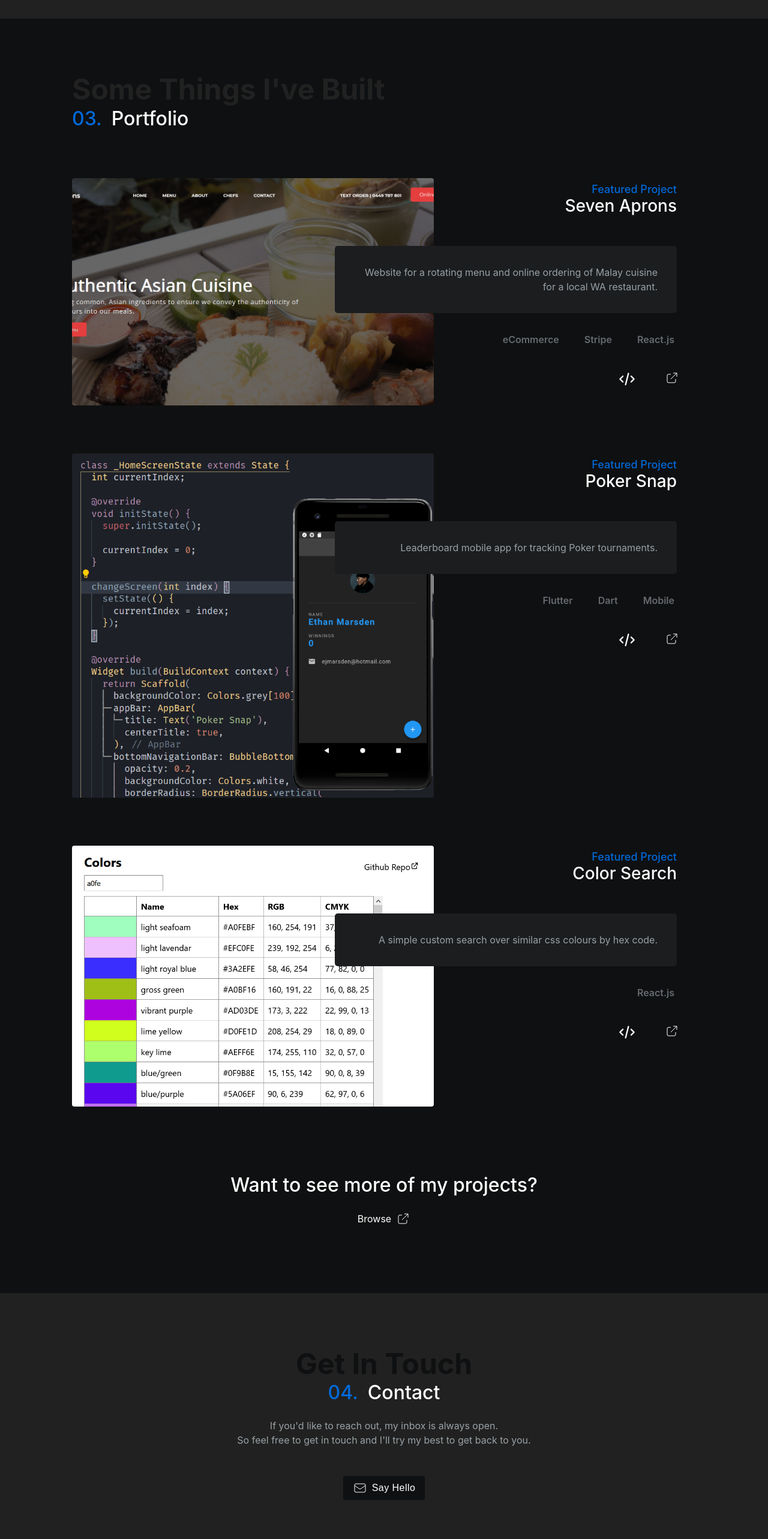
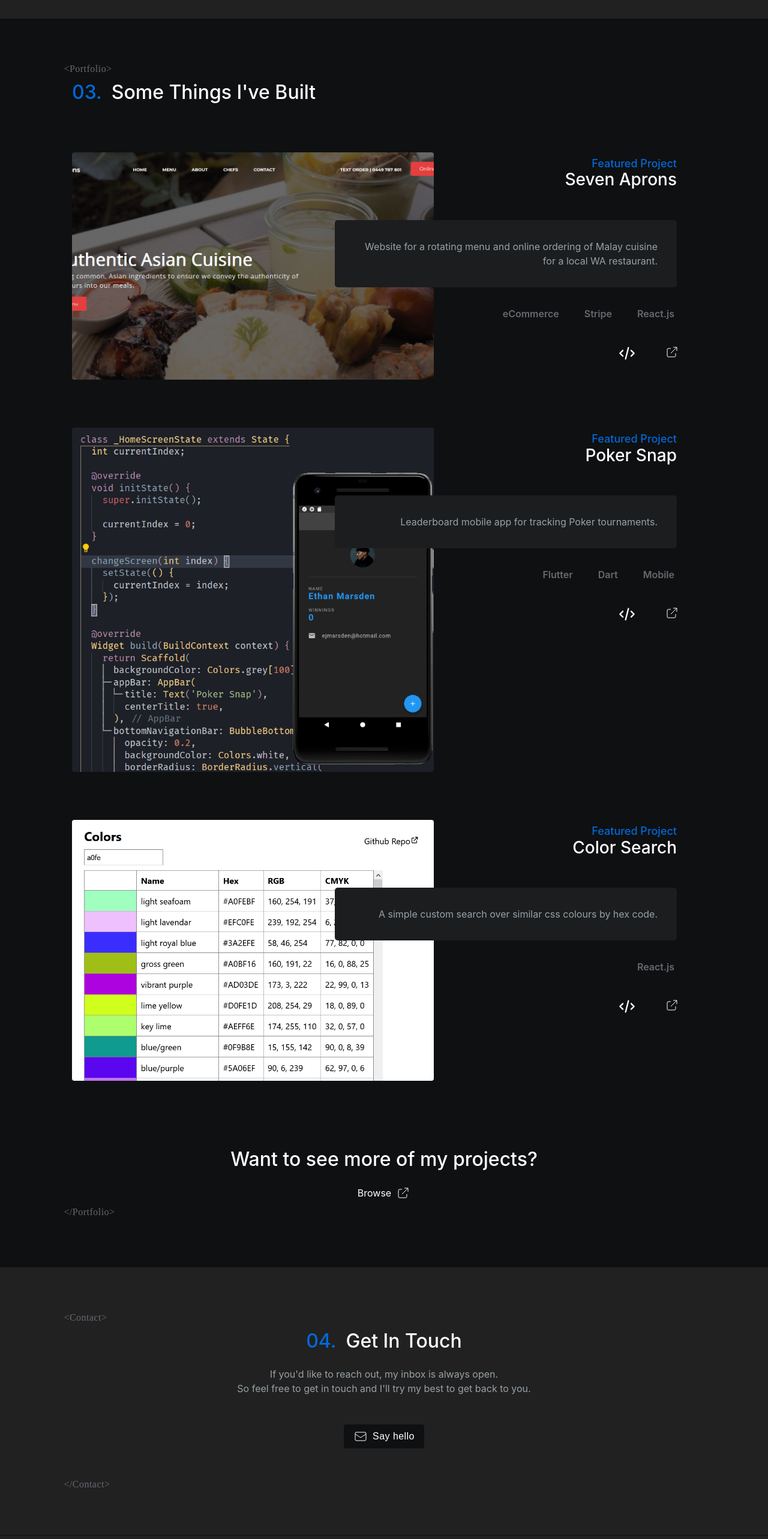
Before and after one commit to timeitel/portfolio, a Next.js app: page / in a window 1280 px wide. Shown: the part 2060-4626 px from the top of the page at 60% size. Built offline with nearby package versions, Linux system fonts and the light colour scheme; a web font is replaced by a local one.

Commit message:
feat: contact tags

```diff
--- a/components/home/Contact.tsx
+++ b/components/home/Contact.tsx
@@ -3,28 +3,24 @@ import { PrimaryButton } from "@common/Button";
 import { MailIcon } from "@components/common/Icons";
 import { Link } from "@components/common/Link";
 import { useTheme } from "@emotion/react";
+import styled from "@emotion/styled";
+import { getHtmlTagStyles } from "@styles/htmlTags";
 import React, { FC } from "react";
 
 interface Props {}
 
 export const Contact: FC<Props> = () => {
   const {
-    color: { whitePrimary, blackPrimary, grey400 },
+    color: { whitePrimary, grey400 },
   } = useTheme();
   return (
-    <Section id="contact" backgroundColor="grey800" textAlign="center">
-      <hgroup>
-        <h2
-          className="section__title"
-          style={{ color: blackPrimary, margin: 0 }}
-        >
-          Get In Touch
-        </h2>
+    <StyledSection id="contact" backgroundColor="grey800" textAlign="center">
+      <hgroup className="contact-open-tag">
         <h3 className="section__subtitle" style={{ color: whitePrimary }}>
-          <span>04.</span>Contact
+          <span>04.</span>Get In Touch
         </h3>
       </hgroup>
-      <div>
+      <div className="contact-closing-tag">
         <p style={{ marginTop: "1rem", color: grey400 }}>
           If you'd like to reach out, my inbox is always open. <br />
           So feel free to get in touch and I'll try my best to get back to you.
@@ -40,9 +36,30 @@ export const Contact: FC<Props> = () => {
       >
         <PrimaryButton>
           <MailIcon />
-          Say Hello
+          Say hello
         </PrimaryButton>
       </Link>
-    </Section>
+    </StyledSection>
   );
 };
+
+const StyledSection = styled(Section)`
+  .contact-closing-tag,
+  .contact-open-tag {
+    position: relative;
+  }
+
+  .contact-open-tag:before {
+    ${(p) => getHtmlTagStyles(p.theme)};
+    content: "<Contact>";
+    top: -2rem;
+    left: -0.85rem;
+  }
+
+  .contact-closing-tag:after {
+    ${(p) => getHtmlTagStyles(p.theme)};
+    content: "</Contact>";
+    bottom: -10rem;
+    left: -0.85rem;
+  }
+`;
--- a/components/home/Portfolio/Portfolio.tsx
+++ b/components/home/Portfolio/Portfolio.tsx
@@ -2,6 +2,7 @@ import { ExternalLinkIcon, Link, Section } from "@common";
 import { Project } from "@components";
 import { useTheme } from "@emotion/react";
 import styled from "@emotion/styled";
+import { getHtmlTagStyles } from "@styles/htmlTags";
 import { IProject } from "@utils";
 import React, { FC } from "react";
 
@@ -11,7 +12,7 @@ interface Props {
 
 export const Portfolio: FC<Props> = ({ projects }) => {
   const {
-    color: { grey800, whitePrimary },
+    color: { whitePrimary },
   } = useTheme();
   const projectList = projects.map((p) => (
     <Project
@@ -26,20 +27,17 @@ export const Portfolio: FC<Props> = ({ projects }) => {
   ));
 
   return (
-    <Section id="portfolio" backgroundColor="blackPrimary">
-      <hgroup style={{ margin: "0 auto" }}>
-        <StyledTitle
-          className="section__title"
-          style={{ color: grey800, textAlign: "left" }}
-        >
-          Some Things I've Built
-        </StyledTitle>
+    <StyledSection id="portfolio" backgroundColor="blackPrimary">
+      <hgroup className="portfolio-open-tag" style={{ margin: "0 auto" }}>
         <h3 className="section__subtitle" style={{ color: whitePrimary }}>
-          <span>03.</span>Portfolio
+          <span>03.</span>Some Things I've Built
         </h3>
       </hgroup>
       {projectList}
-      <div style={{ textAlign: "center", color: whitePrimary }}>
+      <div
+        style={{ textAlign: "center", color: whitePrimary }}
+        className="portfolio-closing-tag"
+      >
         <p style={{ marginTop: "7rem" }} className="section__subtitle">
           Want to see more of my projects?
         </p>
@@ -57,13 +55,27 @@ export const Portfolio: FC<Props> = ({ projects }) => {
           <ExternalLinkIcon />
         </Link>
       </div>
-    </Section>
+    </StyledSection>
   );
 };
 
-const StyledTitle = styled.h2`
-  margin: 0;
-  line-height: 1.15;
-  font-size: 4rem;
-  text-align: center;
+const StyledSection = styled(Section)`
+  .portfolio-closing-tag,
+  .portfolio-open-tag {
+    position: relative;
+  }
+
+  .portfolio-open-tag:before {
+    ${(p) => getHtmlTagStyles(p.theme)};
+    content: "<Portfolio>";
+    top: -2rem;
+    left: -0.85rem;
+  }
+
+  .portfolio-closing-tag:after {
+    ${(p) => getHtmlTagStyles(p.theme)};
+    content: "</Portfolio>";
+    bottom: -2rem;
+    left: -0.85rem;
+  }
 `;
```
